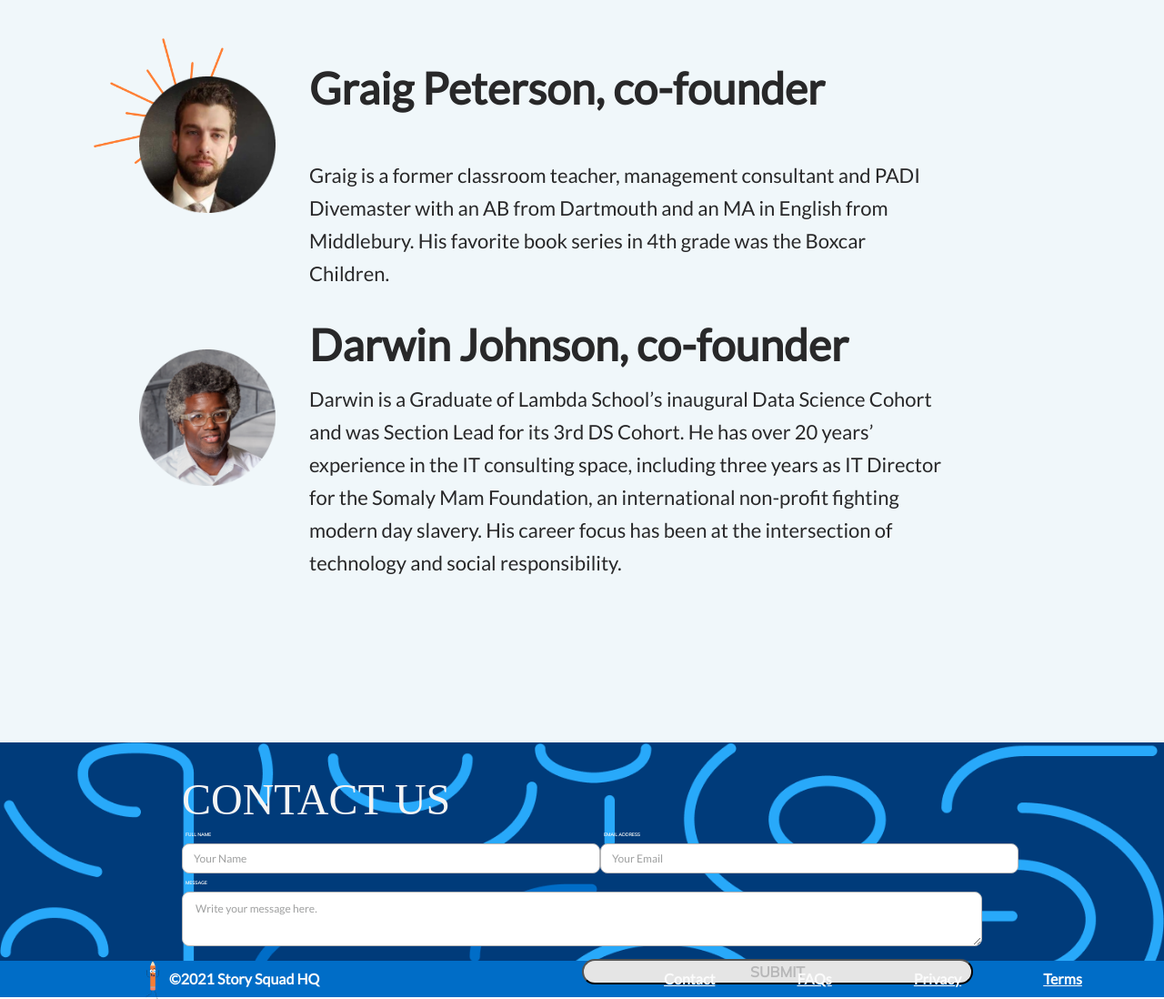
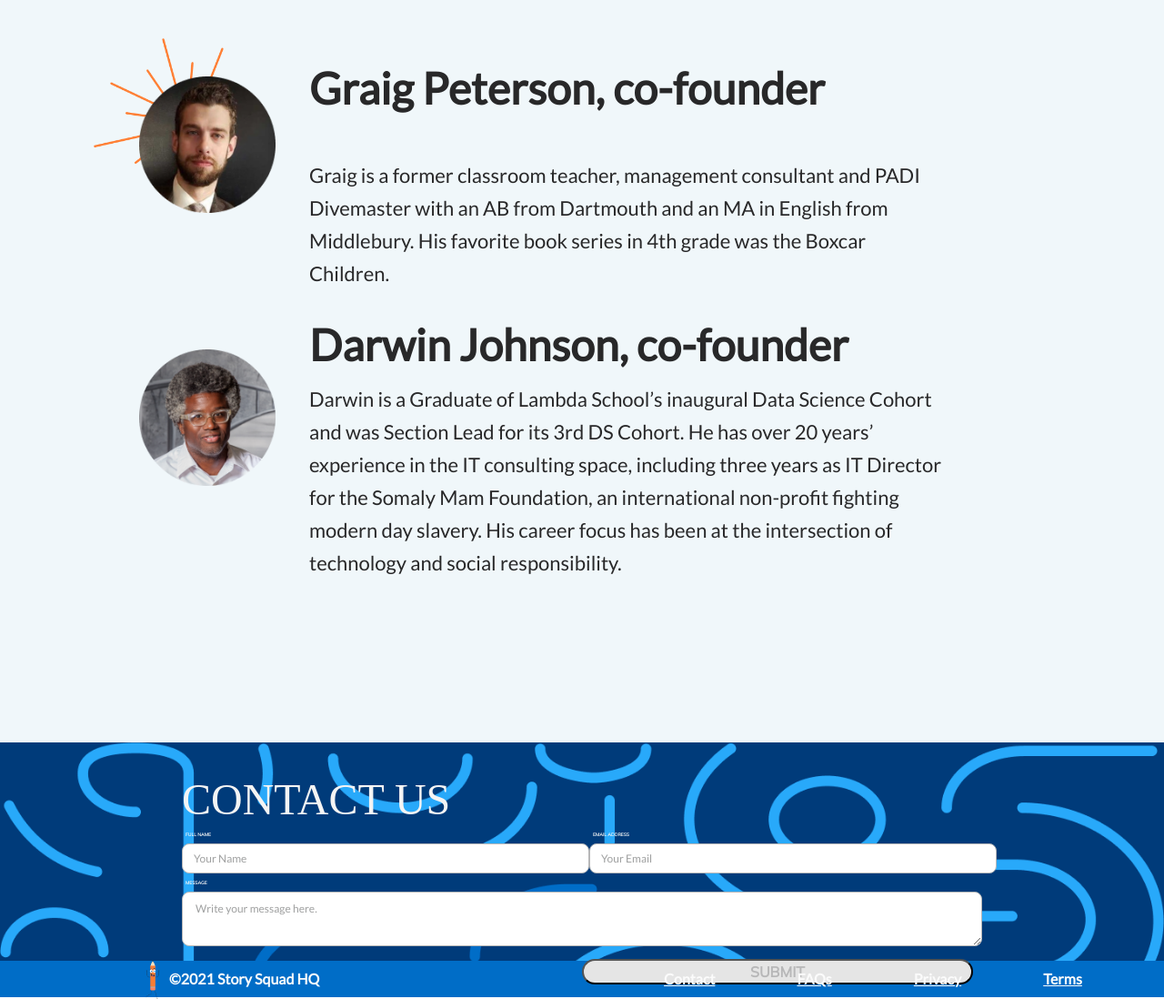
Before and after one commit to story-squad/story-squad-marketing-page-front, a React (Create React App) app in the folder ss-marketing/: page / in a window 1280 px wide. Shown: the part 4146-5244 px from the top of the page at 91% size. Built offline with nearby package versions, Linux system fonts and the light colour scheme; a web font is replaced by a local one.

Commit message:
minor adjustments made to styling

```diff
--- a/ss-marketing/src/components/Home/styles/ContactUs.css
+++ b/ss-marketing/src/components/Home/styles/ContactUs.css
@@ -107,7 +107,7 @@
     justify-content: space-around;
   }
   .input {
-    width: 460px;
+    width: 35vw;
   }
   .buttonContainer {
     display: flex;
```
